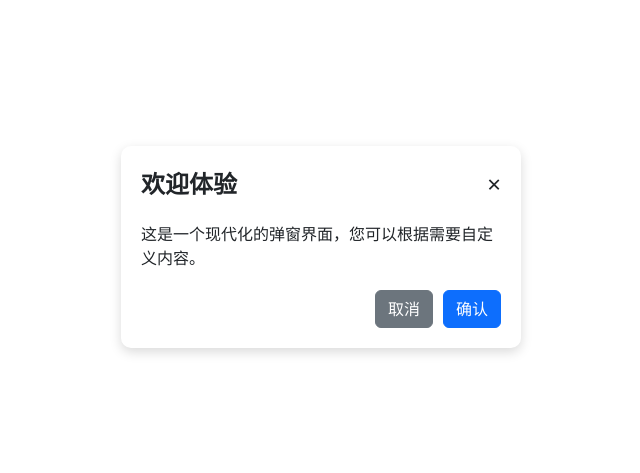
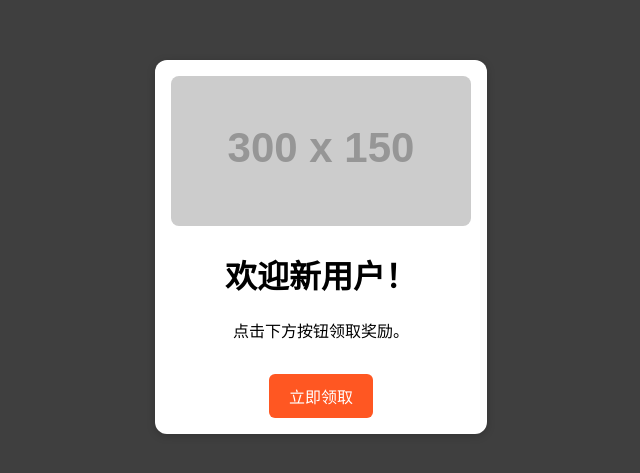
Before and after one commit to Coconut-pro/remote-popup, a plain HTML site: page index.html in a window 1280 px wide. Shown: the part 153-626 px from the top of the page, without its empty margins (319-959 px from the left). Drawn offline with nearby package versions, Linux system fonts and the light colour scheme; placeholder pictures from the web are drawn by us.

Commit message:
Update index.html

```diff
--- a/index.html
+++ b/index.html
@@ -1,77 +1,18 @@
 <!DOCTYPE html>
-<html lang="zh-CN">
+ <html lang="zh">
  <head>
    <meta charset="UTF-8">
    <meta name="viewport" content="width=device-width, initial-scale=1.0">
-    <title>现代化弹窗</title>
-    <link href="https://cdn.jsdelivr.net/npm/bootstrap@5.3.0/dist/css/bootstrap.min.css" rel="stylesheet">
-    <style>
-        .popup {
-            position: fixed;
-            top: 50%;
-            left: 50%;
-            transform: translate(-50%, -50%);
-            background: #fff;
-            padding: 20px;
-            border-radius: 10px;
-            box-shadow: 0 4px 12px rgba(0,0,0,0.15);
-            max-width: 90%;
-            width: 400px;
-        }
-        .popup-header {
-            display: flex;
-            justify-content: space-between;
-            align-items: center;
-            margin-bottom: 20px;
-        }
-        .popup-title {
-            font-size: 1.5rem;
-            font-weight: bold;
-        }
-        .popup-close {
-            cursor: pointer;
-            font-size: 1.5rem;
-        }
-        .popup-content {
-            margin-bottom: 20px;
-        }
-        .popup-footer {
-            display: flex;
-            justify-content: flex-end;
-        }
-        .btn {
-            margin-left: 10px;
-        }
-    </style>
+   <link rel="stylesheet" href="popup.css">
+   <title>动态弹窗</title>
  </head>
  <body>
-    <div class="popup">
-        <div class="popup-header">
-            <div class="popup-title">欢迎体验</div>
-            <div class="popup-close">&times;</div>
+   <div class="popup-container">
+     <img class="banner" src="https://via.placeholder.com/300x150" alt="Banner">
+     <h1>欢迎新用户！</h1>
+     <p>点击下方按钮领取奖励。</p>
+     <button id="actionBtn">立即领取</button>
    </div>
-        <div class="popup-content">
-            <p>这是一个现代化的弹窗界面，您可以根据需要自定义内容。</p>
-        </div>
-        <div class="popup-footer">
-            <button class="btn btn-secondary">取消</button>
-            <button class="btn btn-primary">确认</button>
-        </div>
-    </div>
-    <script src="https://cdn.jsdelivr.net/npm/bootstrap@5.3.0/dist/js/bootstrap.bundle.min.js"></script>
-    <script>
-        // 关闭弹窗
-        document.querySelector('.popup-close').addEventListener('click', function() {
-            window.parent.postMessage('closePopup', '*');
-        });
-        // 确认按钮
-        document.querySelector('.btn-primary').addEventListener('click', function() {
-            window.parent.postMessage('confirmPopup', '*');
-        });
-        // 取消按钮
-        document.querySelector('.btn-secondary').addEventListener('click', function() {
-            window.parent.postMessage('cancelPopup', '*');
-        });
-    </script>
+   <script src="popup.js"></script>
  </body>
  </html>
```
Lines whose indentation alone changed are shown as unchanged.
